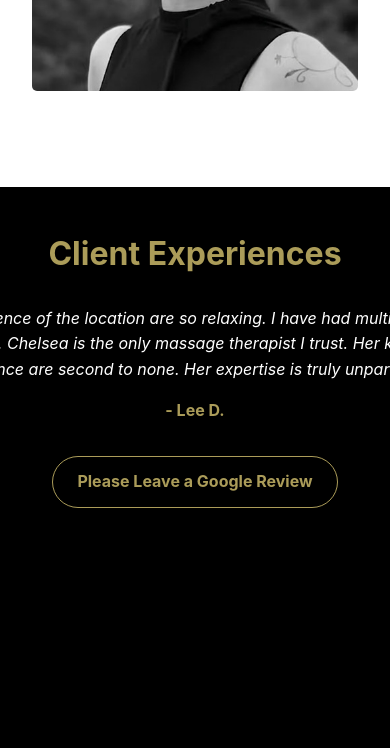
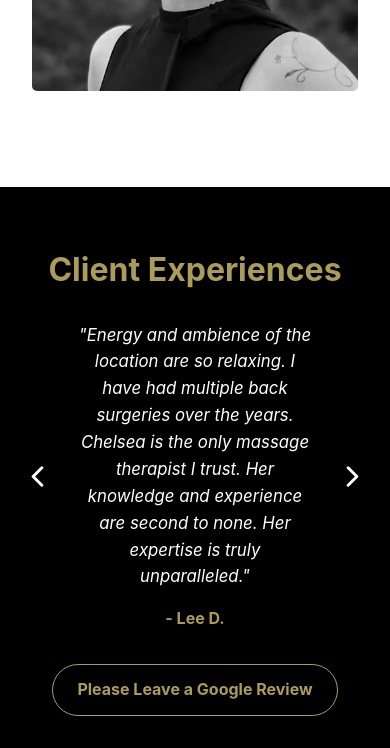
Before and after one commit to zcvaccaro/ChelMassage, a Flask app: page / in a window 390 px wide. Shown: the part 3084-3832 px from the top of the page. Run offline with Flask 3, Linux system fonts and the light colour scheme; grey boxes are pictures that could not be loaded.

Commit message:
Last mobile layout fix

```diff
--- a/static/styles.css
+++ b/static/styles.css
@@ -1193,6 +1193,18 @@
     letter-spacing: 0.2rem;
   }
 
+  .split-layout {
+    gap: 2rem; /* Reduce vertical gap between reviews and map */
+  }
+
+  .reviews-column, .map-column {
+    width: 100% !important;
+    flex: none !important;
+    max-width: 100% !important;
+    padding: 0 !important;
+    overflow: hidden; /* Fixes "zoom out" behavior by ensuring no horizontal spill */
+  }
+
   /* Stack standard rows on mobile to prevent overlapping and alignment issues */
   .form-row,
   .address-row {
@@ -1214,27 +1226,28 @@
   }
 
   .testimonial-carousel {
-    gap: 0.5rem;
+    gap: 0.25rem; /* Minimize gap to give text maximum horizontal room */
     width: 100%;
     box-sizing: border-box;
   }
 
   .carousel-track-container {
-    min-width: 0; /* Allows the track to shrink properly within the flex container */
+    min-width: 0;
+    flex: 1;
   }
 
   .carousel-button {
-    width: 30px;
+    width: 35px;
     flex-shrink: 0; /* Prevents navigation arrows from being squashed */
   }
 
   .carousel-slide p {
-    font-size: 1rem;
-    padding: 0 0.5rem; /* Maximize space for the review text */
+    font-size: 1.05rem;
+    padding: 0; /* Maximize width for review text content */
   }
 
   .reviews-map {
-    padding: 3rem 0;
+    padding: 4rem 0 2rem 0; /* Reduced bottom padding to bring map closer */
   }
   /* Narrow the body charts to allow for scrolling gutters on the sides */
   .body-chart {
```
